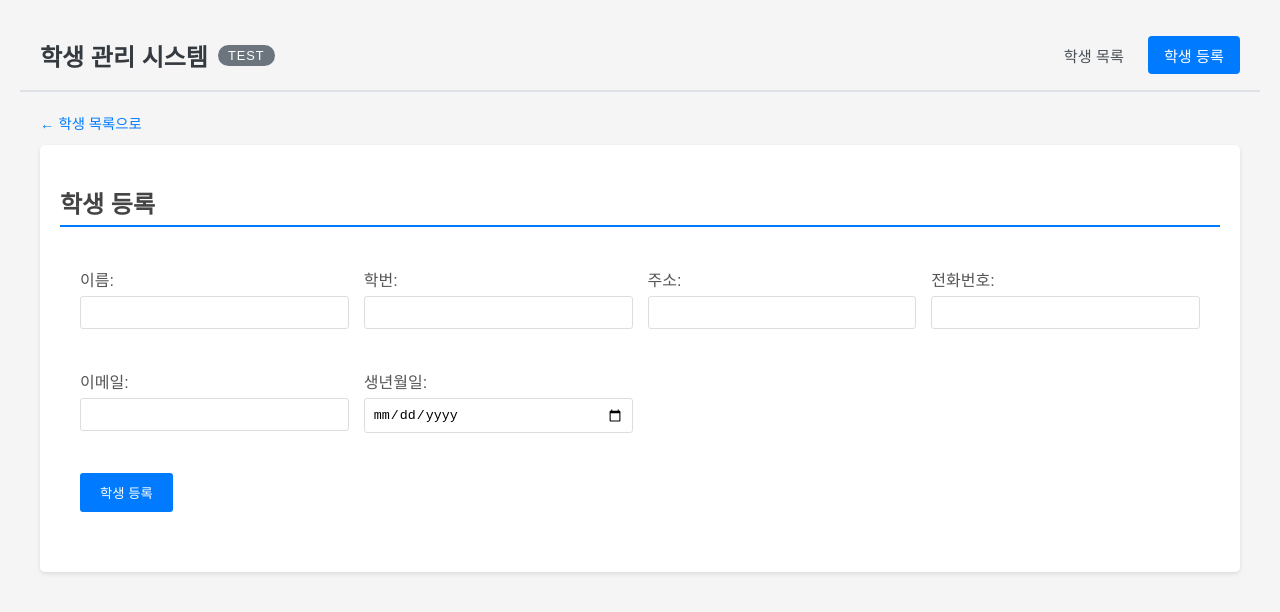
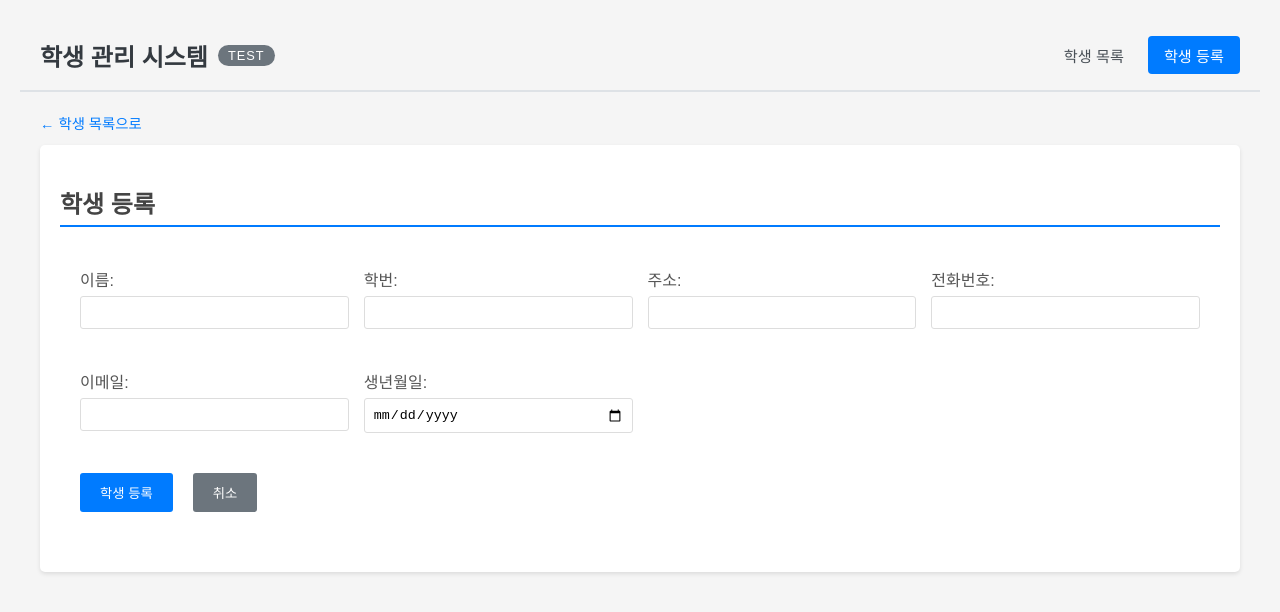
Before and after one commit to dong279/Html_Css_Javascript_ECMAScript_Project, a React (Vite) app in the folder student_react_router_axios/: page /new in a window 1280 px wide. Shown: the top 612 px of the page. Built offline with nearby package versions, Linux system fonts and the light colour scheme; no server answers.

Commit message:
StudentFormFeild.jsx update

```diff
--- a/student_react_router_axios/src/components/StudentFormField.jsx
+++ b/student_react_router_axios/src/components/StudentFormField.jsx
@@ -53,7 +53,6 @@ function StudentForm({
   onChange, // 입력칸이 바뀔 때 부를 함수
   onSubmit, // 제출할 때 부를 함수
   onCancel, // 취소를 누를 때 부를 함수
-  containerRef, // 수정 시 이 위치로 스크롤하기 위한 참조
 }) {
   // 4부 setEditMode 가 classList.toggle 로 하던 일을 문자열로 표현한다.
   let containerClass = "form-container";
@@ -68,7 +67,7 @@ function StudentForm({
   }
 
   return (
-    <div className={containerClass} ref={containerRef}>
+    <div className={containerClass}>
       <h2>학생 {actionLabel}</h2>
 
       {/* onSubmit 안에서 event.preventDefault() 를 부르는 것은 4부와 같다. */}
@@ -132,11 +131,9 @@ function StudentForm({
 
           {/* 4부에서는 style.display 를 바꿨지만, 여기서는 아예 그리지 않는다.
                         조건 && 화면 은 "조건이 참일 때만 그린다"는 뜻이다. */}
-          {isEditing && (
-            <button type="button" className="cancel-btn" onClick={onCancel}>
-              취소
-            </button>
-          )}
+          <button type="button" className="cancel-btn" onClick={onCancel}>
+            취소
+          </button>
 
           <MessageBox message={message} />
         </div>
```
Also changed, not shown: student_react_router_axios/src/pages/StudentFormPage.jsx (+6 -2 lines).
